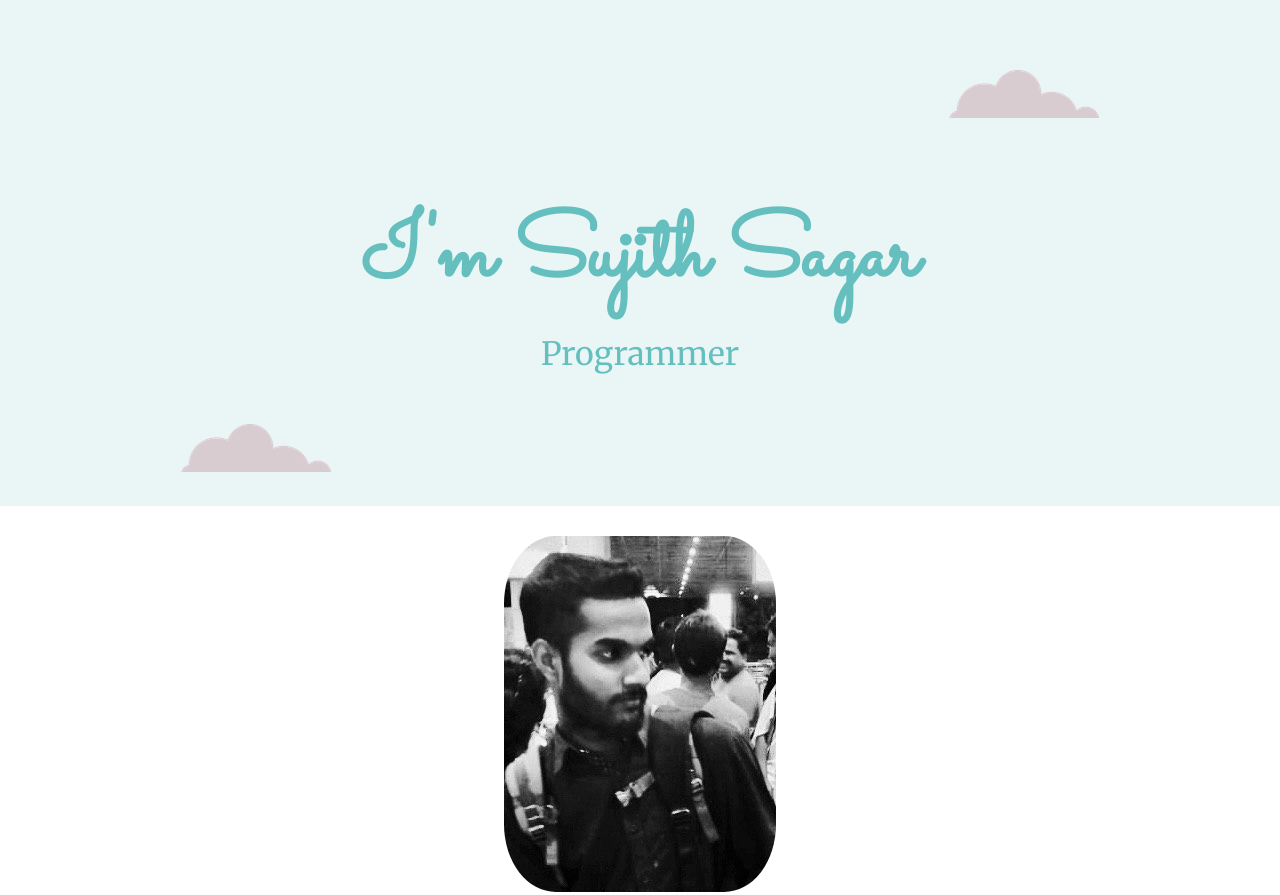
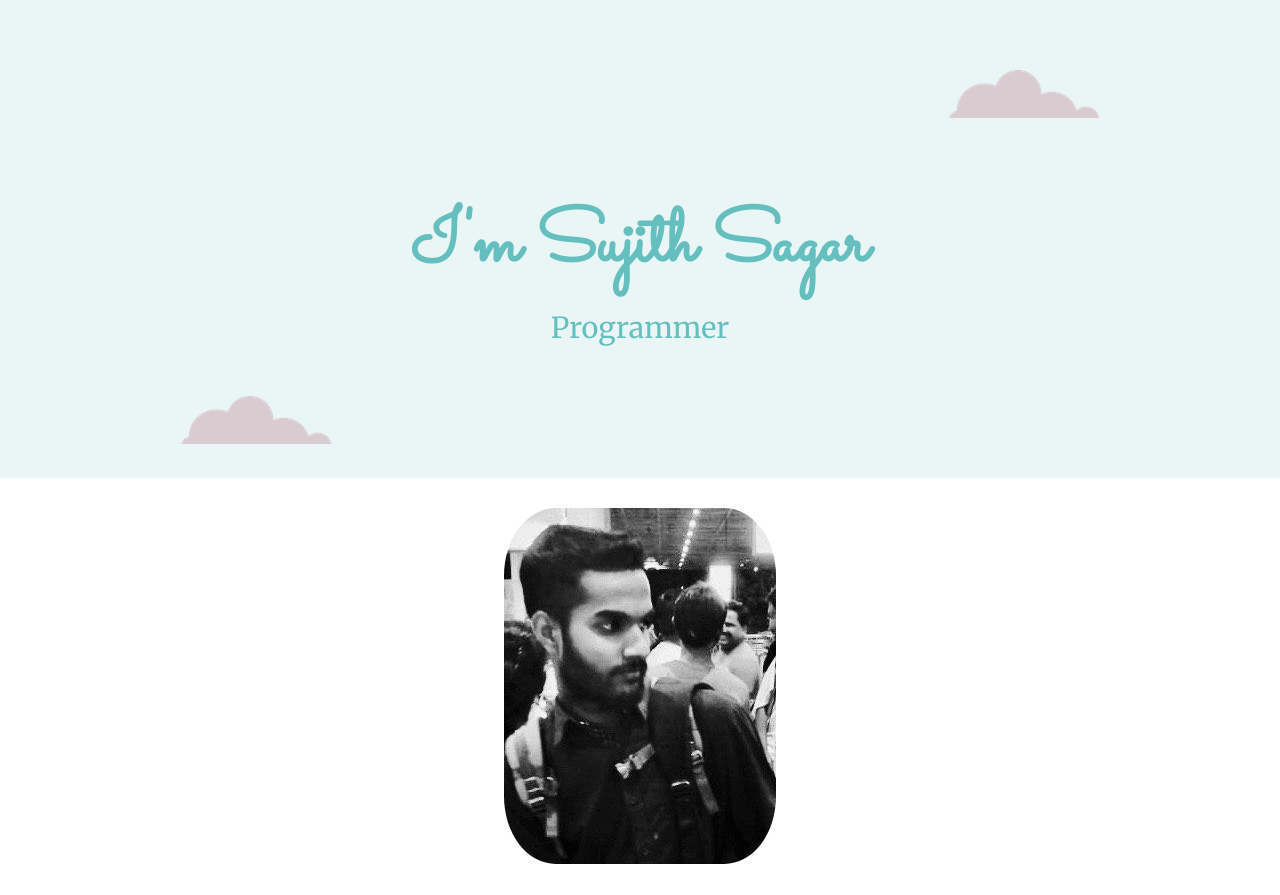
Before and after one commit to sujithsagar217/personal_pro, a plain HTML site: page index.html in a window 1280 px wide. Shown: the top 895 px of the page. Drawn offline with Linux system fonts and the light colour scheme.

Commit message:
small changes

```diff
--- a/css/style.css
+++ b/css/style.css
@@ -6,14 +6,14 @@ body {
 
 h1 {
   color: #66BFBF;
-  font-size: 5.625rem;
+  font-size: 4.625rem;
   margin: 50px auto 0 auto;
   font-family: 'Sacramento', cursive;
 }
 
 h1+p {
   color: #66BFBF;
-  font-size: 2rem;
+  font-size: 1.8rem;
   margin: 10px auto 0 auto;
   font-weight: normal;
   line-height: normal;
```
